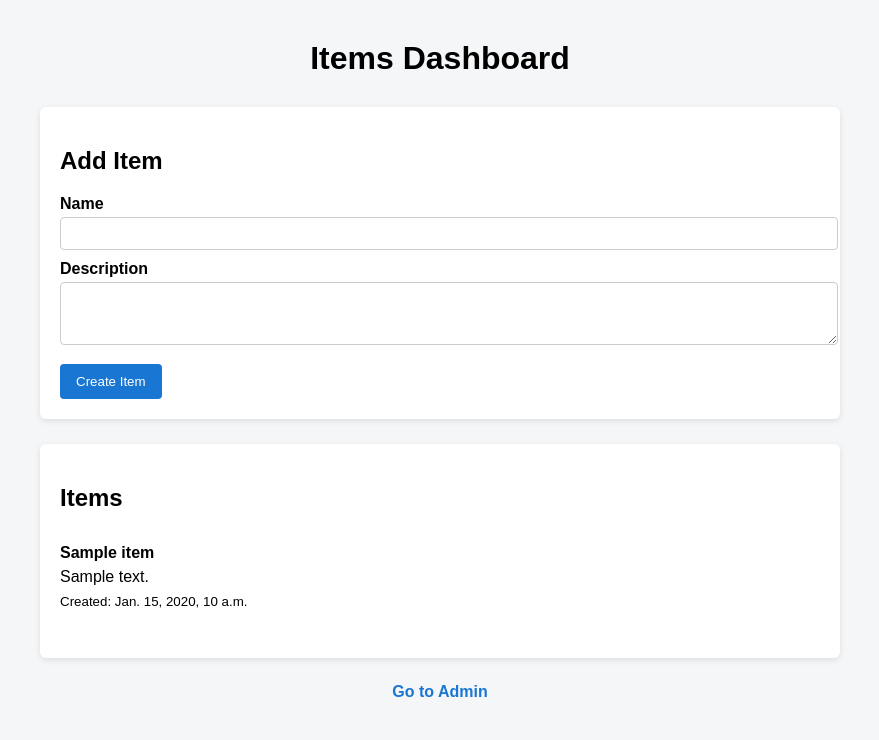
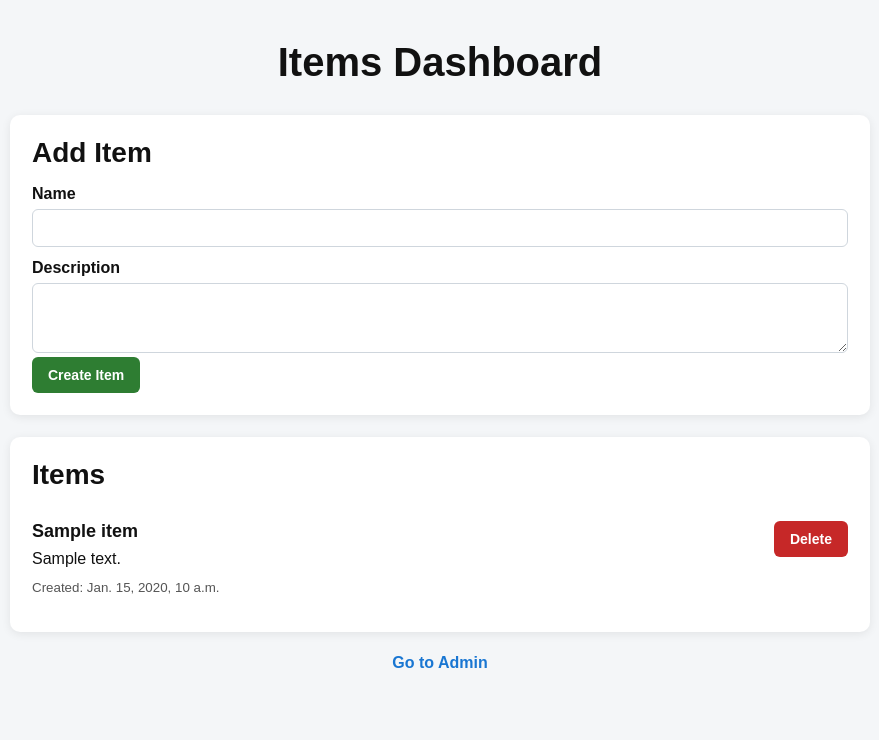
Before and after one commit to Anaskaysar/Django-Crud-with-Full-CICD-on-GCP, a Django app: page / in a window 1280 px wide. Shown: the top 740 px of the page, without its empty margins (200-1079 px from the left). Run offline with Django 5.2, Linux system fonts and the light colour scheme; tables that the repository leaves empty hold one stand-in row (values such as "Sample post").

Commit message:
Add styled d=item dashboard with create and delete

```diff
--- a/crudproject/items/static/items/style.css
+++ b/crudproject/items/static/items/style.css
@@ -1,87 +1,173 @@
+/* Base */
+* {
+  box-sizing: border-box;
+}
+
 body {
   font-family: Arial, Helvetica, sans-serif;
-    background-color: #f4f6f8;
+  background: #f4f6f8;
   margin: 0;
   padding: 0;
+  color: #111;
 }
 
 .container {
-    max-width: 800px;
+  max-width: 900px;
   margin: 40px auto;
   padding: 0 20px;
 }
 
 h1 {
   text-align: center;
-    margin-bottom: 30px;
+  margin: 10px 0 30px;
+  font-size: 40px;
+  font-weight: 800;
 }
 
-.card {
-    background: #ffffff;
-    padding: 20px;
-    margin-bottom: 25px;
-    border-radius: 6px;
-    box-shadow: 0 2px 6px rgba(0, 0, 0, 0.1);
+h2 {
+  margin: 0 0 16px;
+  font-size: 28px;
 }
 
+/* Card sections */
+.card {
+  background: #fff;
+  padding: 22px;
+  border-radius: 10px;
+  box-shadow: 0 2px 10px rgba(0, 0, 0, 0.08);
+  margin-bottom: 22px;
+}
+
+/* Form */
 label {
   display: block;
-    margin-top: 10px;
-    font-weight: bold;
+  font-weight: 700;
+  margin: 12px 0 6px;
 }
 
 input[type="text"],
 textarea {
   width: 100%;
-    padding: 8px;
-    margin-top: 4px;
-    border: 1px solid #ccc;
-    border-radius: 4px;
+  border: 1px solid #cfd6dd;
+  border-radius: 6px;
+  padding: 10px 12px;
+  font-size: 14px;
+  outline: none;
+  background: #fff;
 }
 
-button {
-    margin-top: 15px;
-    padding: 10px 16px;
-    background-color: #1976d2;
-    color: white;
-    border: none;
-    border-radius: 4px;
-    cursor: pointer;
+input[type="text"]:focus,
+textarea:focus {
+  border-color: #5b86e5;
+  box-shadow: 0 0 0 3px rgba(91, 134, 229, 0.15);
 }
 
-button:hover {
-    background-color: #155fa0;
+/* Buttons */
+.btn {
+  display: inline-block;
+  padding: 10px 16px;
+  border-radius: 6px;
+  border: none;
+  font-weight: 700;
+  cursor: pointer;
+  text-decoration: none;
+  font-size: 14px;
+  transition: transform 0.04s ease, opacity 0.2s ease;
 }
 
-.items-list {
-    list-style: none;
-    padding: 0;
+.btn:active {
+  transform: translateY(1px);
 }
 
-.items-list li {
-    border-bottom: 1px solid #ddd;
-    padding: 12px 0;
+.btn-create {
+  background: #2e7d32; /* green */
+  color: #fff;
 }
 
-.items-list li:last-child {
+.btn-create:hover {
+  opacity: 0.92;
+}
+
+.btn-delete {
+  background: #c62828; /* red */
+  color: #fff;
+}
+
+.btn-delete:hover {
+  opacity: 0.92;
+}
+
+.btn-update {
+  background: #f9a825; /* yellow */
+  color: #111;
+}
+
+.btn-update:hover {
+  opacity: 0.92;
+}
+
+/* Items list */
+.items-list {
+  margin-top: 6px;
+}
+
+.item-row {
+  display: flex;
+  justify-content: space-between;
+  align-items: flex-start;
+  gap: 18px;
+  padding: 14px 0;
+  border-bottom: 1px solid #e6e6e6;
+}
+
+.item-row:last-child {
   border-bottom: none;
 }
 
-.items-list p {
-    margin: 6px 0;
+.item-content strong {
+  display: block;
+  font-size: 18px;
+  margin-bottom: 6px;
 }
 
-.empty {
-    color: #777;
+.item-content p {
+  margin: 0 0 8px;
+  line-height: 1.4;
 }
 
+.item-content small {
+  color: #555;
+}
+
+.item-actions {
+  display: flex;
+  align-items: center;
+  gap: 10px;
+  justify-content: flex-end;
+  min-width: 120px;
+}
+
+.item-actions form {
+  margin: 0; /* remove default form spacing */
+}
+
+/* Empty text */
+.empty {
+  color: #666;
+}
+
+/* Footer */
 footer {
   text-align: center;
-    margin-top: 20px;
+  margin: 18px 0 40px;
 }
 
 footer a {
+  color: #1976d2;
+  font-weight: 800;
   text-decoration: none;
-    color: #1976d2;
-    font-weight: bold;
 }
+
+footer a:hover {
+  text-decoration: underline;
+}
--- a/crudproject/items/templates/items/home.html
+++ b/crudproject/items/templates/items/home.html
@@ -2,44 +2,66 @@
 <!DOCTYPE html>
 <html lang="en">
   <head>
-    <meta charset="UTF-8">
+    <meta charset="UTF-8" />
     <title>Items Dashboard</title>
-    <link rel="stylesheet" href="{% static 'items/style.css' %}">
+    <link rel="stylesheet" href="{% static 'items/style.css' %}" />
   </head>
+
   <body>
-
     <div class="container">
-
       <h1>Items Dashboard</h1>
 
+      <!-- Add Item -->
       <section class="card">
         <h2>Add Item</h2>
+
         <form method="post">
           {% csrf_token %}
 
           <label for="name">Name</label>
-            <input type="text" name="name" id="name" required>
+          <input type="text" name="name" id="name" required />
 
           <label for="description">Description</label>
-            <textarea name="description" id="description" rows="3" required></textarea>
+          <textarea
+            name="description"
+            id="description"
+            rows="3"
+            required
+          ></textarea>
 
-            <button type="submit">Create Item</button>
+          <button class="btn btn-create" type="submit">Create Item</button>
         </form>
       </section>
 
+      <!-- Items List -->
       <section class="card">
         <h2>Items</h2>
 
         {% if items %}
-            <ul class="items-list">
+          <div class="items-list">
             {% for item in items %}
-                    <li>
+              <div class="item-row">
+                <div class="item-content">
                   <strong>{{ item.name }}</strong>
                   <p>{{ item.description }}</p>
                   <small>Created: {{ item.created_at }}</small>
-                    </li>
+                </div>
+
+                <div class="item-actions">
+                  <form method="post" action="{% url 'items-delete' item.id %}">
+                    {% csrf_token %}
+                    <button
+                      class="btn btn-delete"
+                      type="submit"
+                      onclick="return confirm('Delete this item?');"
+                    >
+                      Delete
+                    </button>
+                  </form>
+                </div>
+              </div>
             {% endfor %}
-            </ul>
+          </div>
         {% else %}
           <p class="empty">No items found.</p>
         {% endif %}
@@ -48,8 +70,6 @@
       <footer>
         <a href="/admin/">Go to Admin</a>
       </footer>
-
     </div>
-
   </body>
 </html>
--- a/crudproject/items/urls.py
+++ b/crudproject/items/urls.py
@@ -1,6 +1,7 @@
 from django.urls import path
-from .views import home
+from .views import home, delete_item
 
 urlpatterns = [
     path("", home, name="items-home"),
+    path("delete/<int:item_id>/", delete_item, name="items-delete"),
 ]
--- a/crudproject/items/views.py
+++ b/crudproject/items/views.py
@@ -1,4 +1,7 @@
 from django.shortcuts import render,redirect
+from .models import Item
+
+from django.shortcuts import render, redirect, get_object_or_404
 from .models import Item
 
 def home(request):
@@ -8,7 +11,13 @@ def home(request):
 
         if name:
             Item.objects.create(name=name, description=description)
-            return redirect("items-home")  # redirect after POST
+            return redirect("items-home")
 
     items = Item.objects.all().order_by("-created_at")
     return render(request, "items/home.html", {"items": items})
+
+def delete_item(request, item_id):
+    if request.method == "POST":
+        item = get_object_or_404(Item, id=item_id)
+        item.delete()
+    return redirect("items-home")
```
Lines whose indentation alone changed are shown as unchanged.
